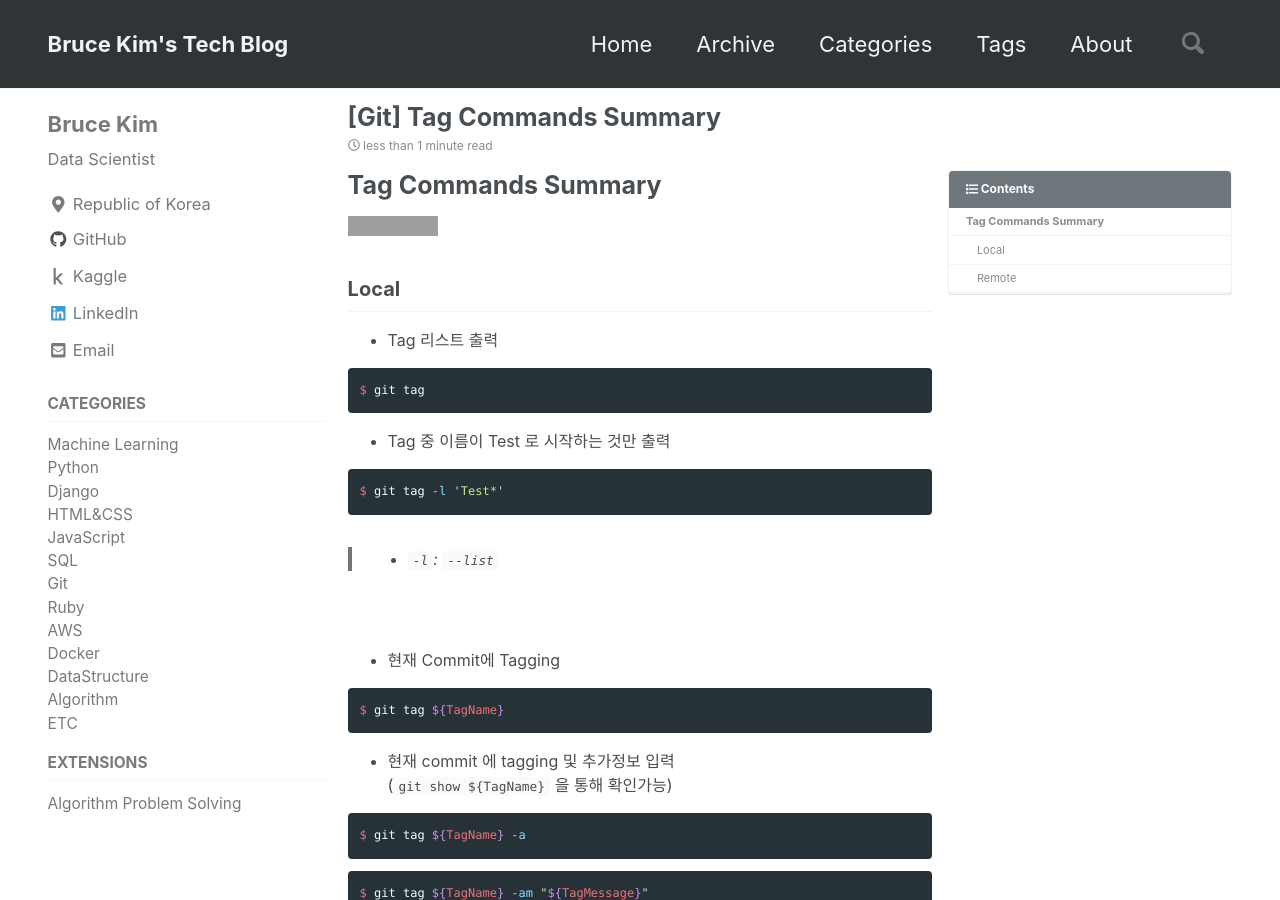
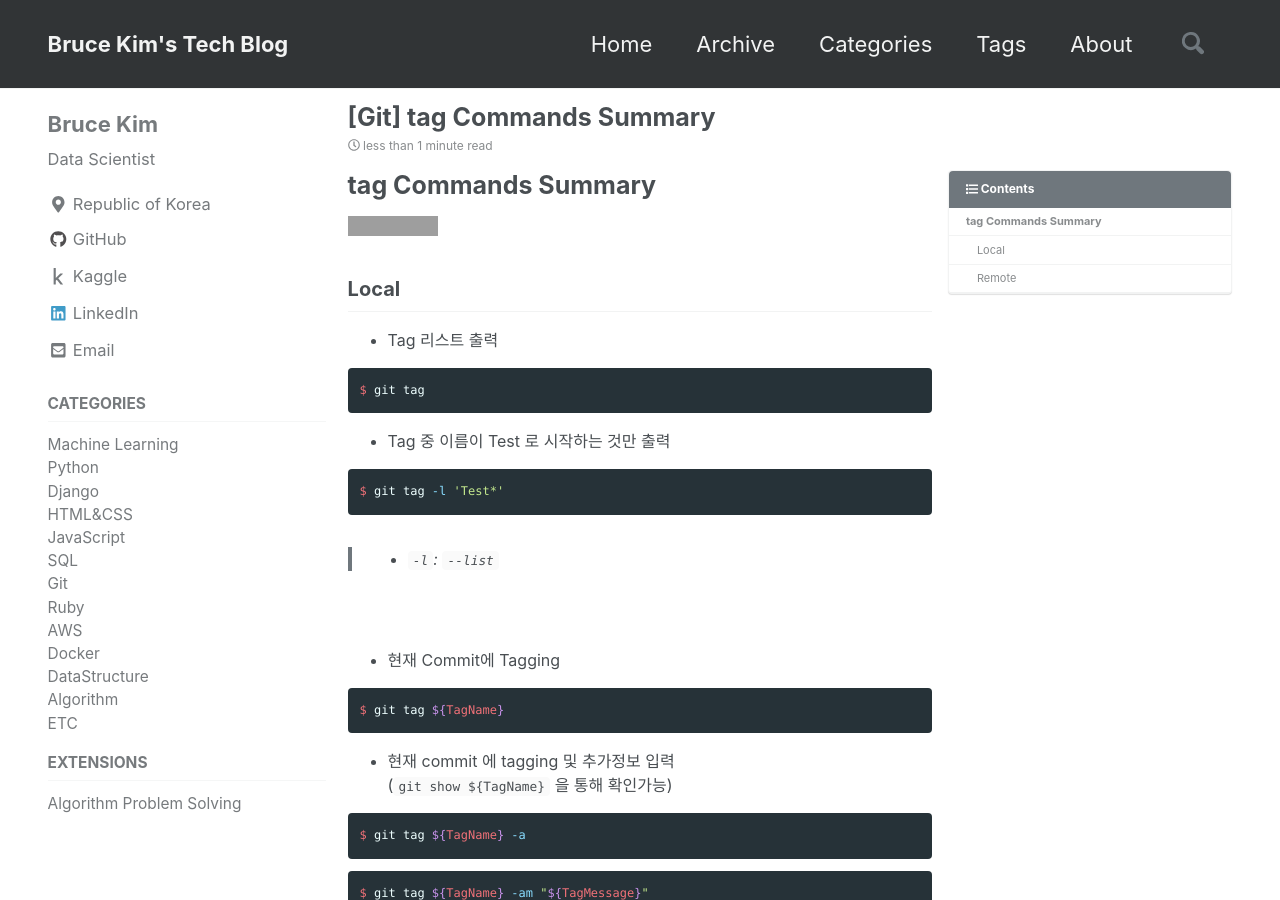
Before and after one commit to devbruce/devbruce.github.io, a Jekyll site: the page built from _posts/Git/2021-06-27-git-02-tag.md, in a window 1280 px wide and 900 px high. Built offline with Jekyll 4.4.1, drawn with Linux system fonts in a browser that asks for light colours; cached includes are drawn as plain includes; nearby versions of some CDN libraries; comment, search, counter and statistics services are not loaded; some of the changed text lies outside the part shown; grey boxes are pictures that could not be loaded.

```diff
--- a/_posts/Git/2021-06-27-git-02-tag.md
+++ b/_posts/Git/2021-06-27-git-02-tag.md
@@ -1,5 +1,5 @@
 ---
-title: "[Git] Tag Commands Summary"
+title: "[Git] tag Commands Summary"
 excerpt:
 last_modified_at: 2021-06-27
 
@@ -12,7 +12,7 @@ tags:
 
 ---
 
-# Tag Commands Summary
+# tag Commands Summary
 
 ![git-version-2.29.2](https://img.shields.io/badge/Git-v2.29.2-yellow.svg)
 
```
Also changed, not shown: _posts/Git/2021-06-28-git-03-stash.md (+2 -2 lines).
